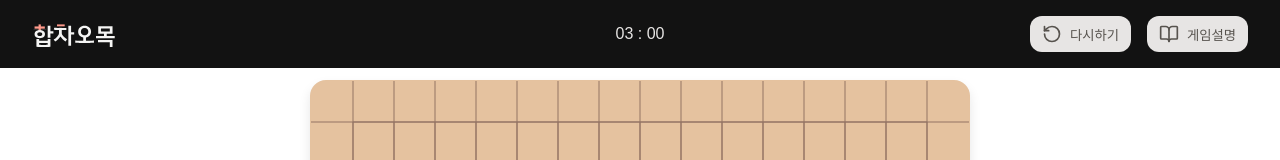
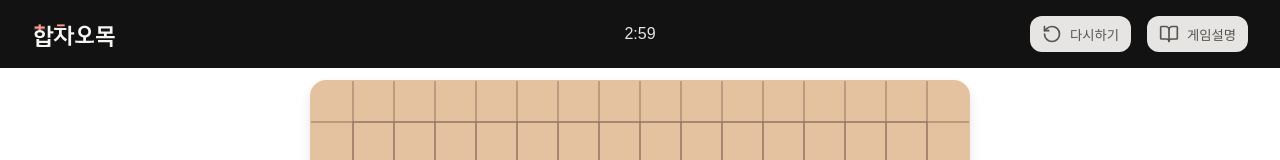
Before and after one commit to hanguswls/sum-diff-gomoku, a React (Vite) app: page / in a window 1280 px wide. Shown: the top 160 px of the page. Built offline with nearby package versions, Linux system fonts and the light colour scheme.

Commit message:
feat: Add turn timer functionality

```diff
--- a/src/components/layout/header/Header.tsx
+++ b/src/components/layout/header/Header.tsx
@@ -1,14 +1,14 @@
 import { BookOpen, RotateCcw } from "lucide-react";
 import { ButtonGroup, HeaderContainer, IconButton, Timer, TitleImg } from "./Header.styles";
 import title from '/title.svg';
+import useTimer from "../../../hooks/useTimer";
 
 function Header() {
+  const { displayTime } = useTimer();
   return (
     <HeaderContainer>
       <TitleImg src={title} alt="합차오목 타이틀" />
-      <Timer>
-        03 : 00
-      </Timer>
+      <Timer>{ displayTime }</Timer>
       <ButtonGroup>
         <IconButton>
           <RotateCcw />
--- /dev/null
+++ b/src/hooks/useTimer.ts
@@ -0,0 +1,35 @@
+import { useEffect, useState } from "react";
+import useTurnStore from "../stores/useTurnStore";
+
+function useTimer() {
+  const { curTurn, switchTurn } = useTurnStore();
+  const [timer, setTimer] = useState(180);
+
+  useEffect(() => {
+    setTimer(180);
+
+    const interval = setInterval(() => {
+      setTimer(time => {
+        if (time <= 0) {
+          clearInterval(interval);
+          alert('제한시간 3분이 지나 턴이 바뀝니다.');
+          switchTurn();
+          return 180;
+        }
+        return timer - 1;
+      })
+    }, 1000);
+
+    return () => clearInterval(interval);
+  }, [curTurn])
+
+  const minutes = Math.floor(timer / 60);
+  const seconds = timer % 60;
+  const displayTime = `${minutes}:${seconds < 10 ? '0' : ''}${seconds}`;
+
+  return {
+    displayTime
+  }
+}
+
+export default useTimer;
```
